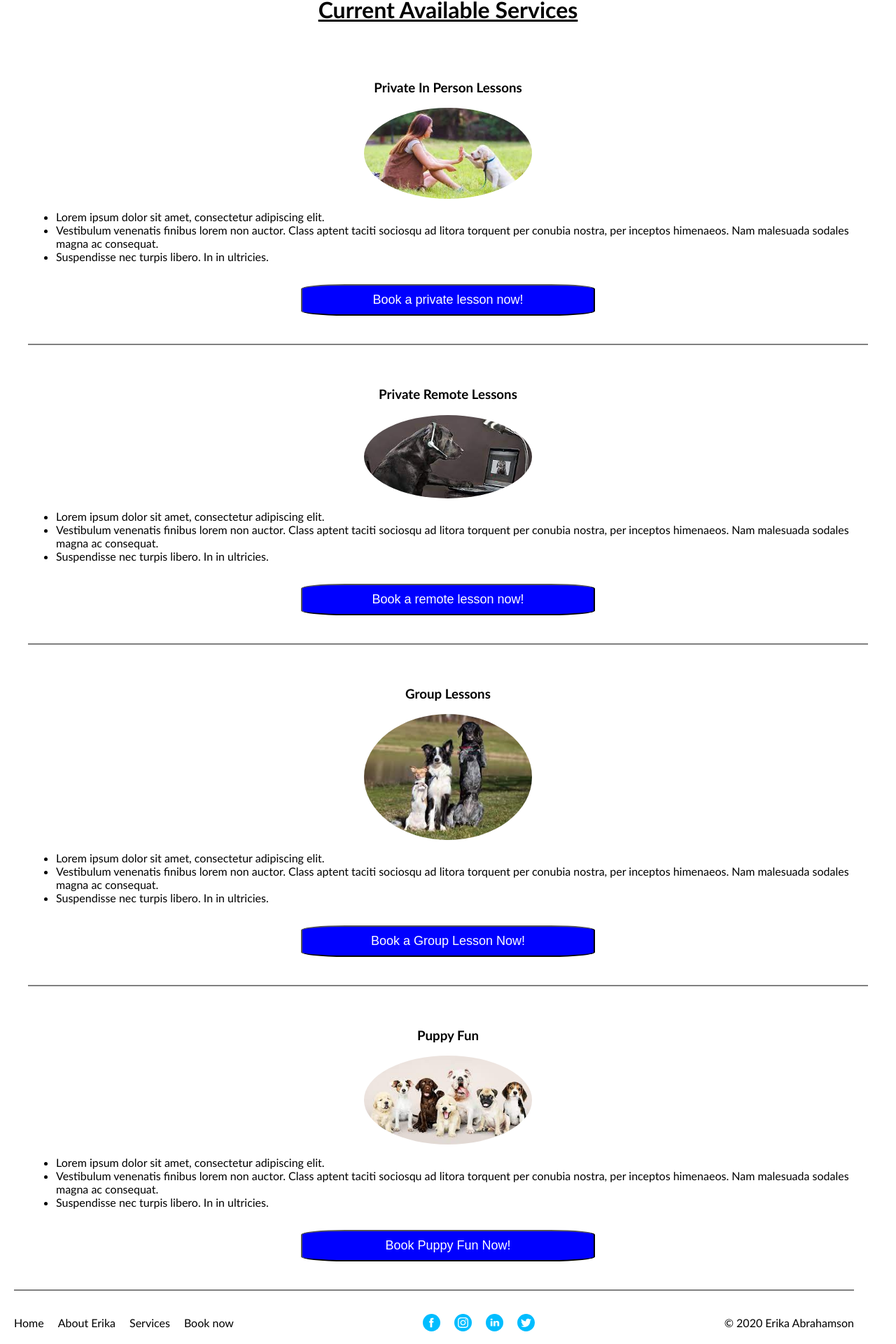
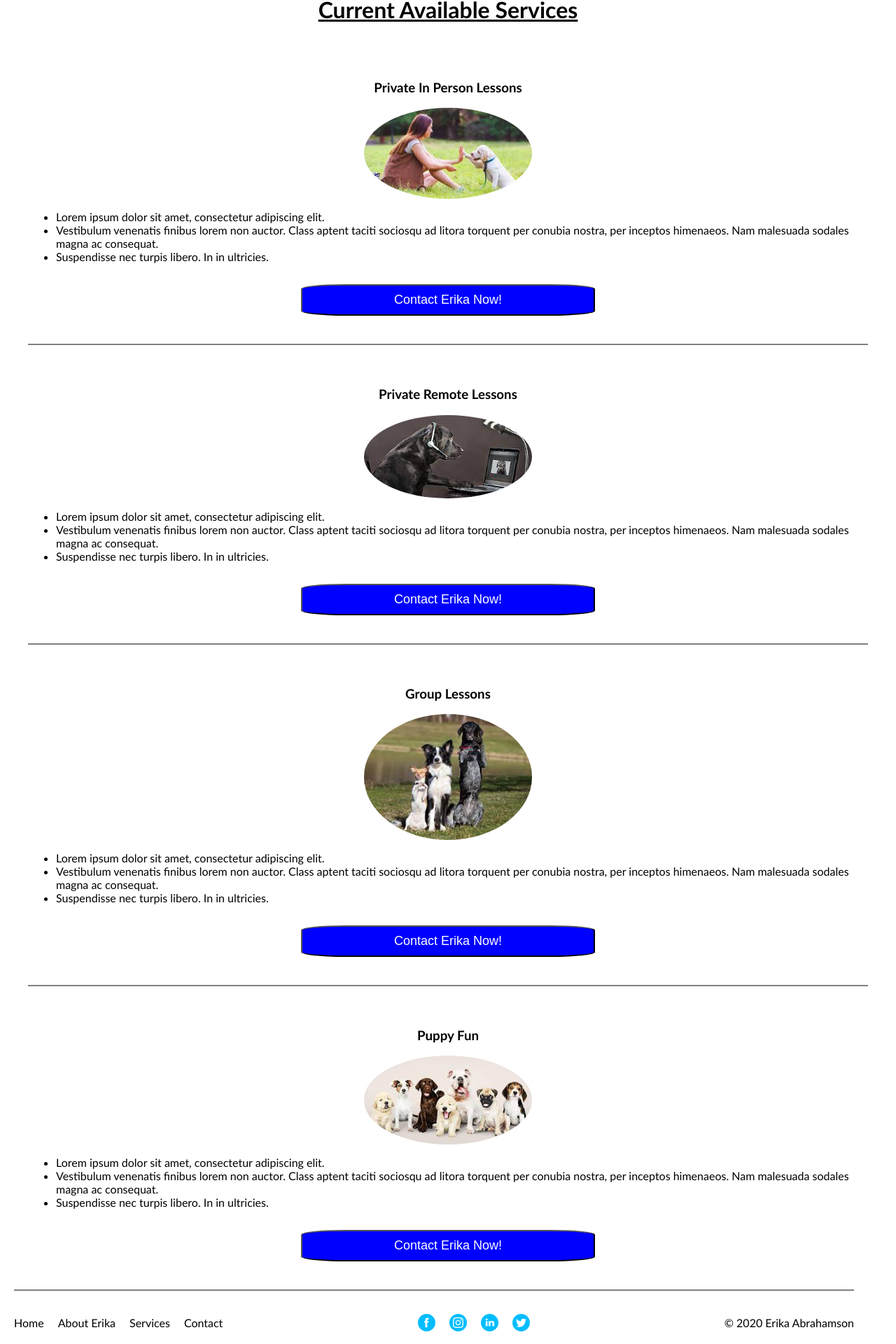
Before and after one commit to nosidam48/ErikasTrainingSite, a Next.js app: page /services in a window 1280 px wide. Shown: the part 87-2007 px from the top of the page at 70% size. Built offline with nearby package versions, Linux system fonts and the light colour scheme.

Commit message:
Remove Appointments

```diff
--- a/components/footer/index.tsx
+++ b/components/footer/index.tsx
@@ -13,8 +13,8 @@ const Footer = () => (
       <Link href="/services">
         <a>Services</a>
       </Link>
-      <Link href="/appointments">
-        <a>Book now</a>
+      <Link href="/contact">
+        <a>Contact</a>
       </Link>
     </div>
     <div className={style.socialLinks}>
--- a/components/intro/index.tsx
+++ b/components/intro/index.tsx
@@ -12,8 +12,8 @@ const Intro = () => (
       <li>Neque porro quisquam est qui dolorem ipsum quia dolor sit amet, consectetur, adipisci velit</li>
       <li>Neque porro quisquam est qui dolorem ipsum quia dolor sit amet, consectetur, adipisci velit</li>
     </ul>
-    <Link href="/appointments">
-      <button>Book Now!</button>
+    <Link href="/contact">
+      <button>Contact Erika Now!</button>
     </Link>
   </div>
 )
--- a/components/navBar/index.tsx
+++ b/components/navBar/index.tsx
@@ -15,9 +15,6 @@ const NavBar = () => (
     <Link href="/contact">
       <a>Contact</a>
     </Link>
-    <Link href="/appointments">
-      <a>Book an appointment</a>
-    </Link>
   </nav>
 )
 
--- a/components/services/index.tsx
+++ b/components/services/index.tsx
@@ -12,8 +12,8 @@ const Services = () => (
         <li>Vestibulum venenatis finibus lorem non auctor. Class aptent taciti sociosqu ad litora torquent per conubia nostra, per inceptos himenaeos. Nam malesuada sodales magna ac consequat.</li>
         <li>Suspendisse nec turpis libero. In in ultricies.</li>
       </ul>
-      <Link href="/appointments">
-      <button className={style.button1}>Book a private lesson now!</button>
+      <Link href="/contact">
+      <button className={style.button1}>Contact Erika Now!</button>
       </Link>
     </div>
     <div className={style.serviceItem}>
@@ -24,8 +24,8 @@ const Services = () => (
         <li>Vestibulum venenatis finibus lorem non auctor. Class aptent taciti sociosqu ad litora torquent per conubia nostra, per inceptos himenaeos. Nam malesuada sodales magna ac consequat.</li>
         <li>Suspendisse nec turpis libero. In in ultricies.</li>
       </ul>
-      <Link href="/appointments">
-        <button className={style.button2}>Book a remote lesson now!</button>
+      <Link href="/contact">
+        <button className={style.button2}>Contact Erika Now!</button>
       </Link>
     </div>
     <div className={style.serviceItem}>
@@ -36,8 +36,8 @@ const Services = () => (
         <li>Vestibulum venenatis finibus lorem non auctor. Class aptent taciti sociosqu ad litora torquent per conubia nostra, per inceptos himenaeos. Nam malesuada sodales magna ac consequat.</li>
         <li>Suspendisse nec turpis libero. In in ultricies.</li>
       </ul>
-      <Link href="/appointments">
-        <button className={style.button3}>Book a Group Lesson Now!</button>
+      <Link href="/contact">
+        <button className={style.button3}>Contact Erika Now!</button>
       </Link>
     </div>
     <div className={style.serviceItem}>
@@ -48,8 +48,8 @@ const Services = () => (
         <li>Vestibulum venenatis finibus lorem non auctor. Class aptent taciti sociosqu ad litora torquent per conubia nostra, per inceptos himenaeos. Nam malesuada sodales magna ac consequat.</li>
         <li>Suspendisse nec turpis libero. In in ultricies.</li>
       </ul>
-      <Link href="/appointments">
-        <button className={style.button4}>Book Puppy Fun Now!</button>
+      <Link href="/contact">
+        <button className={style.button4}>Contact Erika Now!</button>
       </Link>
     </div>
   </div>
```
